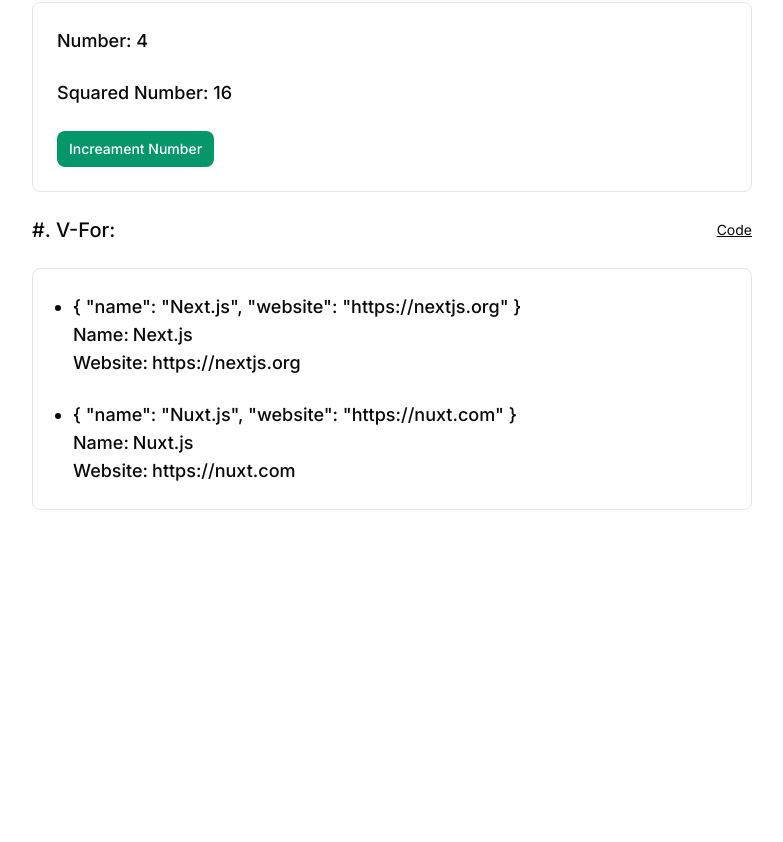
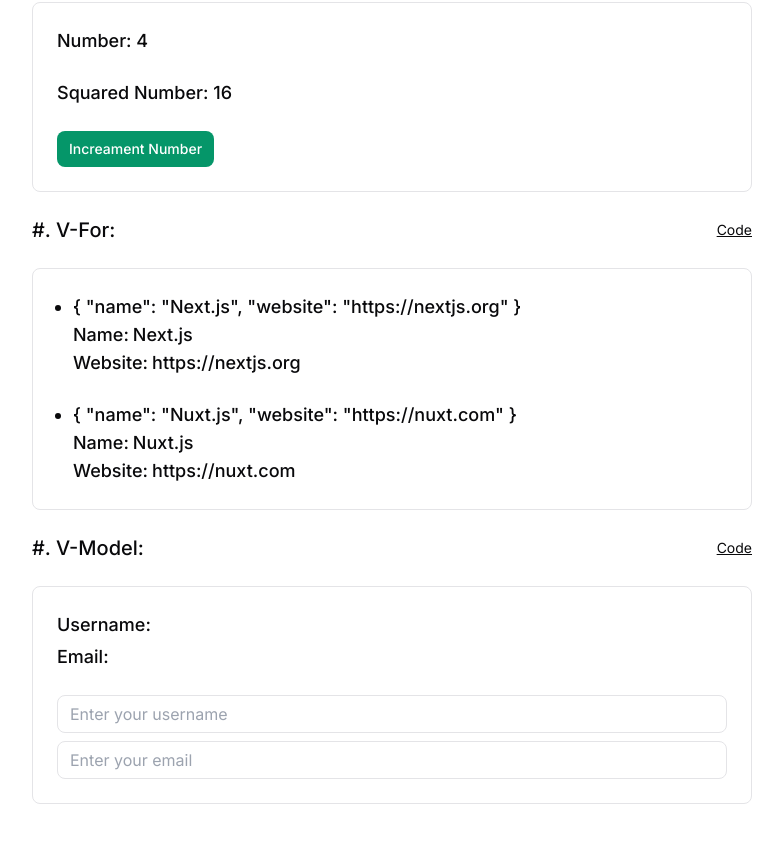
Before and after one commit to robiuzzaman4/vue-fundamentals, a Vue app: page / in a window 1280 px wide. Shown: the part 950-1792 px from the top of the page, without its empty margins (248-1031 px from the left). Before the commit the page ends 1508 px from the top, so only its background shows below. Built offline with nearby package versions, Linux system fonts and the light colour scheme.

Commit message:
feat: learned v-model

```diff
--- a/src/App.vue
+++ b/src/App.vue
@@ -5,6 +5,7 @@ import ListRendering from "./components/ListRendering.vue";
 import Ref from "./components/Ref.vue";
 import ComputedProperties from "./components/ComputedProperties.vue";
 import VFor from "./components/VFor.vue";
+import VModel from "./components/VModel.vue";
 </script>
 
 <template>
@@ -15,5 +16,6 @@ import VFor from "./components/VFor.vue";
     <Reactive />
     <ComputedProperties />
     <VFor />
+    <VModel />
   </div>
 </template>
--- /dev/null
+++ b/src/components/VModel.vue
@@ -0,0 +1,40 @@
+<script setup>
+import { ref } from "vue";
+import SectionHero from "./SectionHero.vue";
+
+const formData = ref({
+  username: "",
+  email: "",
+});
+</script>
+
+<template>
+  <div class="w-full grid gap-6">
+    <SectionHero
+      title="#. V-Model"
+      github_url="https://github.com/robiuzzaman4/vue-fundamentals/blob/main/src/components/VModel.vue"
+    />
+    <div
+      class="w-full bg-white border border-zinc-200 rounded-lg p-6 flex flex-col gap-6"
+    >
+      <div class="text-lg font-medium grid gap-1">
+        <p>Username: {{ formData.username }}</p>
+        <p>Email: {{ formData.email }}</p>
+      </div>
+      <form class="grid gap-2">
+        <input
+          v-model="formData.username"
+          type="text"
+          class="w-full px-3 py-1.5 rounded-lg focus-visible:outline-none border border-zinc-200 focus:border-zinc-950"
+          placeholder="Enter your username"
+        />
+        <input
+          v-model="formData.email"
+          type="email"
+          class="w-full px-3 py-1.5 rounded-lg focus-visible:outline-none border border-zinc-200 focus:border-zinc-950"
+          placeholder="Enter your email"
+        />
+      </form>
+    </div>
+  </div>
+</template>
```
